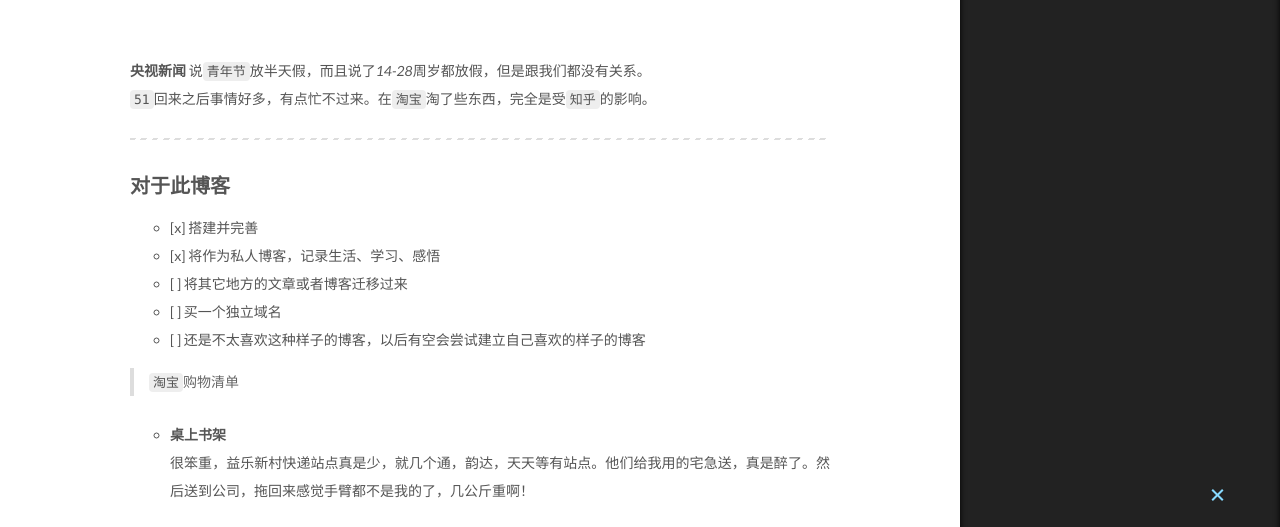
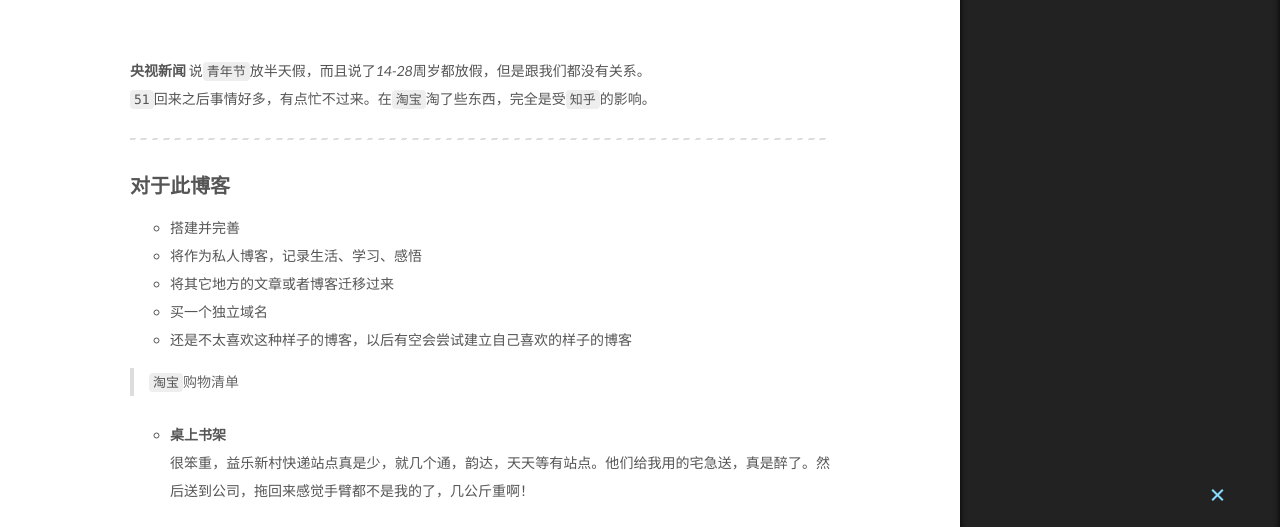
Before and after one commit to ZhangXiaodong1993/ZhangXiaodong1993.github.io, a plain HTML site: page 2016/05/04/blog/index.html in a window 1280 px wide. Shown: the part 246-773 px from the top of the page. Drawn offline with Linux system fonts and the light colour scheme; a script that the page names is missing.

Commit message:
Site updated: 2016-05-04 23:09:36

```diff
--- a/2016/05/04/blog/index.html
+++ b/2016/05/04/blog/index.html
@@ -85,14 +85,17 @@
 <meta name="description" content="央视新闻 说青年节放半天假，而且说了14-28周岁都放假，但是跟我们都没有关系。51回来之后事情好多，有点忙不过来。在淘宝淘了些东西，完全是受知乎的影响。
 
 对于此博客
-[x] 搭建并完善
-[x] 将作为私人博客，记录生活、学习、感悟
-[ ] 将其它地方的文章或者博客迁移过来
-[ ] 买一个独立域名
-[ ] 还是不太喜欢这种样子的博客，以后有空会尝试建立自己喜欢的样子的博客
+搭建并完善
+将作为私人博客，记录生活、学习、感悟
+将其它地方的文章或者博客迁移过来
+买一个独立域名
+还是不太喜欢这种样子的博客，以后有空会尝试建立自己喜欢的样子的博客
 
 
-淘宝购物清单">
+淘宝购物清单
+
+
+桌上书架很笨重，益乐新村快递站点真">
 <meta property="og:type" content="article">
 <meta property="og:title" content="青年节的日记">
 <meta property="og:url" content="http://yoursite.com/2016/05/04/blog/index.html">
@@ -100,28 +103,34 @@
 <meta property="og:description" content="央视新闻 说青年节放半天假，而且说了14-28周岁都放假，但是跟我们都没有关系。51回来之后事情好多，有点忙不过来。在淘宝淘了些东西，完全是受知乎的影响。
 
 对于此博客
-[x] 搭建并完善
-[x] 将作为私人博客，记录生活、学习、感悟
-[ ] 将其它地方的文章或者博客迁移过来
-[ ] 买一个独立域名
-[ ] 还是不太喜欢这种样子的博客，以后有空会尝试建立自己喜欢的样子的博客
+搭建并完善
+将作为私人博客，记录生活、学习、感悟
+将其它地方的文章或者博客迁移过来
+买一个独立域名
+还是不太喜欢这种样子的博客，以后有空会尝试建立自己喜欢的样子的博客
 
 
-淘宝购物清单">
-<meta property="og:updated_time" content="2016-05-04T15:03:28.000Z">
+淘宝购物清单
+
+
+桌上书架很笨重，益乐新村快递站点真">
+<meta property="og:updated_time" content="2016-05-04T15:09:26.000Z">
 <meta name="twitter:card" content="summary">
 <meta name="twitter:title" content="青年节的日记">
 <meta name="twitter:description" content="央视新闻 说青年节放半天假，而且说了14-28周岁都放假，但是跟我们都没有关系。51回来之后事情好多，有点忙不过来。在淘宝淘了些东西，完全是受知乎的影响。
 
 对于此博客
-[x] 搭建并完善
-[x] 将作为私人博客，记录生活、学习、感悟
-[ ] 将其它地方的文章或者博客迁移过来
-[ ] 买一个独立域名
-[ ] 还是不太喜欢这种样子的博客，以后有空会尝试建立自己喜欢的样子的博客
+搭建并完善
+将作为私人博客，记录生活、学习、感悟
+将其它地方的文章或者博客迁移过来
+买一个独立域名
+还是不太喜欢这种样子的博客，以后有空会尝试建立自己喜欢的样子的博客
 
 
-淘宝购物清单">
+淘宝购物清单
+
+
+桌上书架很笨重，益乐新村快递站点真">
 
 
 
@@ -386,11 +395,11 @@
         <p><strong>央视新闻</strong> 说<code>青年节</code>放半天假，而且说了<em>14-28</em>周岁都放假，但是跟我们都没有关系。<br><code>51</code>回来之后事情好多，有点忙不过来。在<code>淘宝</code>淘了些东西，完全是受<code>知乎</code>的影响。</p>
 <hr>
 <h3 id="对于此博客"><a href="#对于此博客" class="headerlink" title="对于此博客"></a>对于此博客</h3><ul>
-<li>[x] 搭建并完善</li>
-<li>[x] 将作为私人博客，记录生活、学习、感悟</li>
-<li>[ ] 将其它地方的文章或者博客迁移过来</li>
-<li>[ ] 买一个独立域名   </li>
-<li>[ ] 还是不太喜欢这种样子的博客，以后有空会尝试建立自己喜欢的样子的博客</li>
+<li>搭建并完善</li>
+<li>将作为私人博客，记录生活、学习、感悟</li>
+<li>将其它地方的文章或者博客迁移过来</li>
+<li>买一个独立域名   </li>
+<li>还是不太喜欢这种样子的博客，以后有空会尝试建立自己喜欢的样子的博客</li>
 </ul>
 <blockquote>
 <p><code>淘宝</code>购物清单</p>
@@ -409,6 +418,9 @@
 <p>所思与所想</p>
 </blockquote>
 <p>书读不完，总是想着买书。比如重新学<code>C语言</code>,再看看<code>算法</code>。又想着要看一下数据科学与<code>Python</code>,还想买一些闲书看看。现在真是后悔大学那么好的时光没有做点有意义的事情，最起码读点书唉。</p>
+<blockquote>
+<p>但是<code>hexo</code>对<code>markdown</code>支持的并不是很好啊，github3000多星的Next主题不是很满意啊</p>
+</blockquote>
 
 
     </div>
--- a/css/main.css
+++ b/css/main.css
@@ -1534,7 +1534,7 @@ pre .javascript .function {
   width: 4px;
   height: 4px;
   border-radius: 50%;
-  background: #533c1a;
+  background: #ff7760;
 }
 .links-of-blogroll {
   font-size: 13px;
```
Also changed, not shown: atom.xml (+10 -7 lines), categories/index.html (+2 -0 lines), index.html (+8 -5 lines), reading/index.html (+0 -2 lines).
